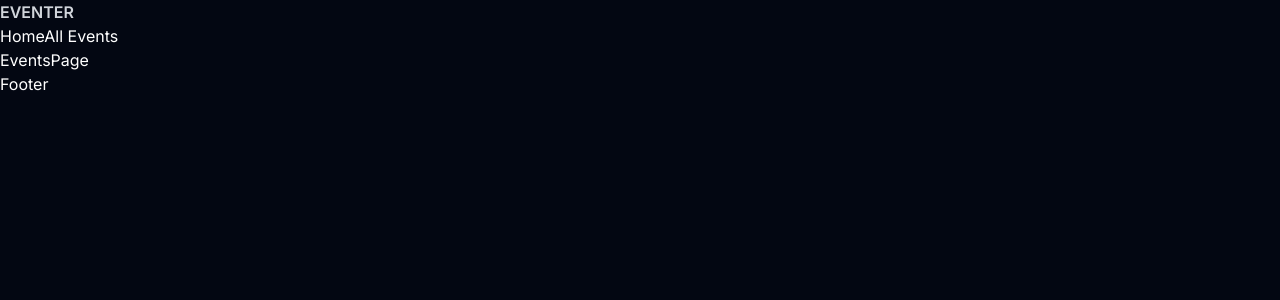
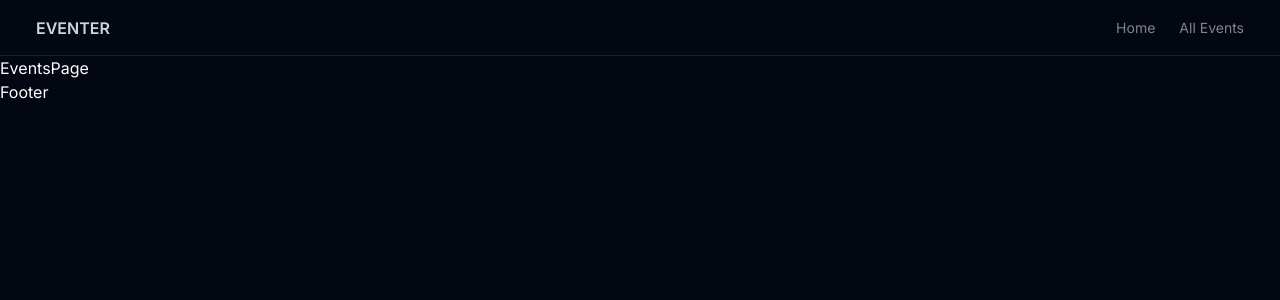
Before and after one commit to IftequarIffu/eventer-app, a Next.js app: page /events/all in a window 1280 px wide. Shown: the top 300 px of the page. Built offline with nearby package versions, Linux system fonts and the light colour scheme.

Commit message:
Added styling to Header.tsx. Lot to learn

```diff
--- a/components/Header.tsx
+++ b/components/Header.tsx
@@ -2,13 +2,34 @@ import Link from "next/link";
 import React from "react";
 import Logo from "./Logo";
 
+const routes = [
+  {
+    name: "Home",
+    path: "/",
+  },
+  {
+    name: "All Events",
+    path: "/events/all",
+  },
+];
+
 const Header = () => {
   return (
-    <main>
+    <header className="flex justify-between items-center border-b border-white/10 h-14 px-3 sm:px-9">
       <Logo />
-      <Link href="/">Home</Link>
-      <Link href="/events/all">All Events</Link>
-    </main>
+      <nav>
+        <ul className="flex gap-x-6 text-sm">
+          {routes.map((route) => (
+            <li
+              key={route.path}
+              className="text-white/50 hover:text-white transition"
+            >
+              <Link href={route.path}>{route.name}</Link>
+            </li>
+          ))}
+        </ul>
+      </nav>
+    </header>
   );
 };
 
```
